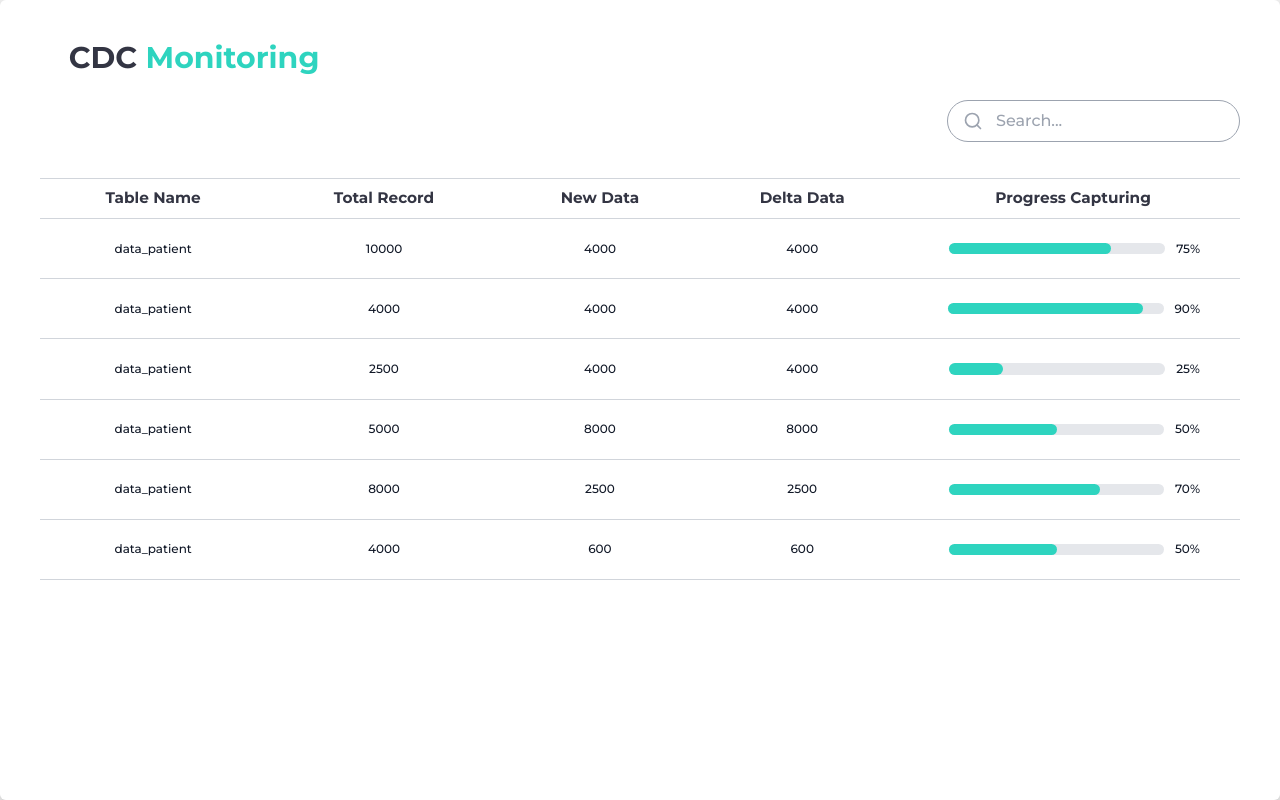
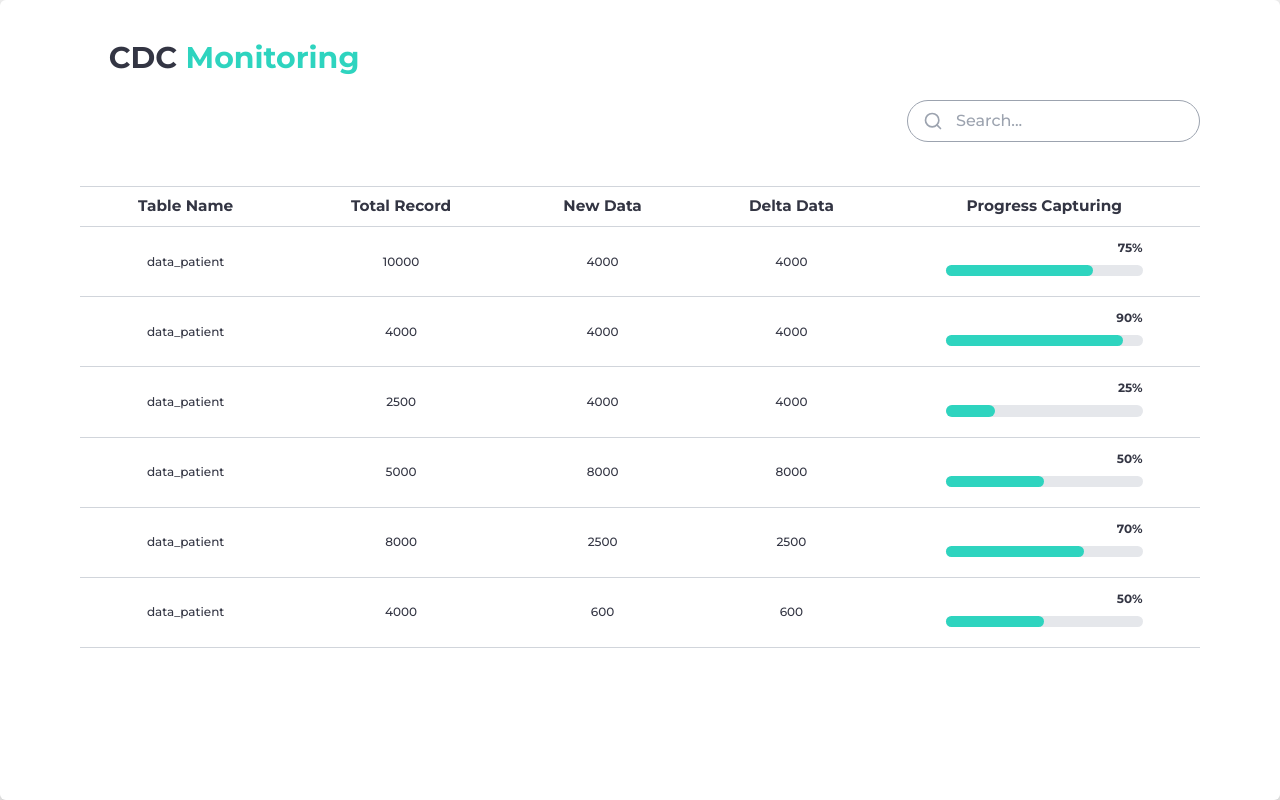
Before and after one commit to CP-4-Data-Integration-SIMRS/DatInt-FE, a Next.js app: page /monitoring in a window 1280 px wide. Built offline with nearby package versions, Linux system fonts and the light colour scheme.

Commit message:
style: Change style page

```diff
--- a/components/ProgressBar.jsx
+++ b/components/ProgressBar.jsx
@@ -1,13 +1,17 @@
 const ProgressBar = ({ progress }) => {
   return (
-    <div className="flex items-center justify-center">
-      <div className="h-[0.7rem] my-3 bg-gray-200 rounded-full w-[85%] mx-auto relative">
-        <div
-          className="h-full bg-[#2ED4BF] transition-all rounded-full duration-300"
-          style={{ width: `${progress}%` }}
-        ></div>
+    <div className="flex flex-col items-center">
+      <div className="flex justify-end w-[85%] font-bold text-[#333543]">
+        <div>{Math.floor(progress)}%</div>
       </div>
-      <div className="ml-2">{Math.floor(progress)}%</div>
+      <div className="relative w-[85%] mx-auto my-2">
+        <div className="h-[0.7rem] bg-gray-200 rounded-full">
+          <div
+            className="h-full bg-[#2ED4BF] transition-all rounded-full duration-300"
+            style={{ width: `${progress}%` }}
+          ></div>
+        </div>
+      </div>
     </div>
   );
 };
--- a/components/TableData.jsx
+++ b/components/TableData.jsx
@@ -65,7 +65,7 @@ const TableData = () => {
 
   return (
     <div>
-      <div className="px-10 pb-6 pt-4 relative overflow-x-auto overflow-y-auto min-h-[20rem]">
+      <div className="px-10 pb-6 mt-6 relative overflow-x-auto overflow-y-auto min-h-[20rem]">
         <table
           className="w-full my-5 border-collapse table-auto text-center text-gray-800 rounded-lg"
           id="table-data"
@@ -93,13 +93,12 @@ const TableData = () => {
             {data.map((item, index) => (
               <tr
                 key={index}
-                className="bg-[#fff] border-b border-gray-300 font-medium text-gray-900 whitespace-nowrap"
+                className="bg-[#fff] border-b border-gray-300 font-medium text-[#333543] whitespace-nowrap"
               >
                 <td className="px-4 py-3">{item.tableName}</td>
                 <td className="px-4 py-3">{item.totalRecord}</td>
                 <td className="px-4 py-3">{item.newData}</td>
                 <td className="px-4 py-3">{item.deltaData}</td>
-                {/* <td className="px-4 py-3">{item.progressCapt}</td> */}
                 <td className="px-10 py-3">
                   <ProgressBar progress={parseFloat(item.progressCapt)} />
                 </td>
--- a/components/TableLog.jsx
+++ b/components/TableLog.jsx
@@ -70,7 +70,7 @@ const TableLog = () => {
 
   return (
     <div>
-      <div className="relative overflow-x-auto overflow-y-auto min-h-[20rem]">
+      <div className="px-10 pb-6 mt-6 relative overflow-x-auto overflow-y-auto min-h-[20rem]">
         <table
           className="w-full border-collapse table-auto  text-left text-gray-800 rounded-lg"
           id="data-table"
@@ -130,7 +130,7 @@ const TableLog = () => {
           </tbody>
         </table>
       </div>
-      <div className="flex items-center justify-center md:justify-center mt-8">
+      <div className="flex items-center justify-center md:justify-center mt-[1.4rem]">
         {/* Tombol Previous */}
         <button className="relative hover:bg-[#2ED4BF] hover:text-white  rounded-md ml-2 z-10 text-[#2ED4BF] inline-flex items-center border border-[#2ED4BF] px-4 py-2 text-sm font-semibold  focus:z-20 focus-visible:outline focus-visible:outline-2 focus-visible:outline-offset-2 focus-visible:outline-[#2ED4BF]">
           Previous
--- a/pages/index.js
+++ b/pages/index.js
@@ -4,8 +4,7 @@ import TableLog from "@/components/TableLog";
 
 export default function Home() {
   return (
-    <main className="px-6 pb-6 pt-4 ">
-      <div className="px-10 mt-1 py-10  bg-[#fff] rounded-md drop-shadow-lg ">
+    <div className="min-h-screen bg-[#fff] rounded-md drop-shadow-lg flex flex-col px-10 mt-1 py-10">
       <h1 className="text-3xl font-bold ml-[1.8rem] sm:ml-[2.8rem] mb-6 text-[#333543]">
         Activity Log
       </h1>
@@ -15,6 +14,5 @@ export default function Home() {
       </div>
       <TableLog />
     </div>
-    </main>
   );
 }
--- a/pages/monitoring.js
+++ b/pages/monitoring.js
@@ -5,17 +5,17 @@ import Searchbar from "@/components/SearchBar";
 
 const MonitoringPage = () => {
   return (
-    <div className="h-screen bg-[#fff] rounded-md drop-shadow-lg ">
+    <div className="min-h-screen bg-[#fff] rounded-md drop-shadow-lg flex flex-col px-10">
       {/* <Navbar /> */}
       <h1 className="px-6 pt-10 text-3xl font-bold ml-[1.8rem] sm:ml-[2.8rem] mb-6 text-[#333543]">
         CDC <span className="text-[#2ED4BF]">Monitoring</span>
       </h1>
-      <div className="w-full flex justify-end">
+      <div className="w-full flex justify-center sm:justify-end">
         <div className="w-84 px-10">
           <Searchbar />
         </div>
       </div>
-      <TableData />
+      <TableData className="flex-grow" />
     </div>
   );
 };
```
Lines whose indentation alone changed are shown as unchanged.
